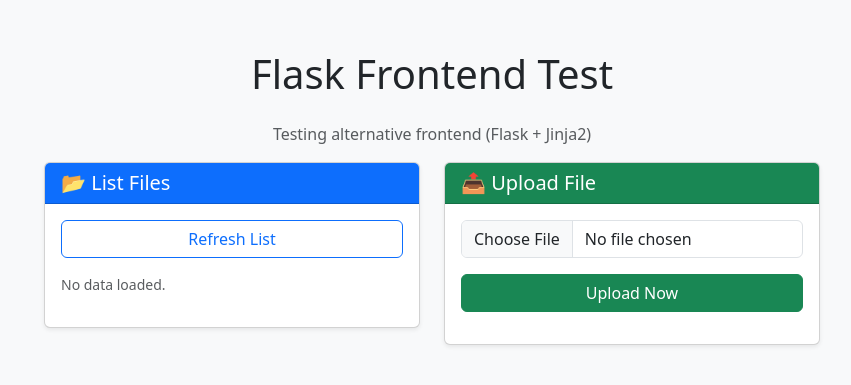
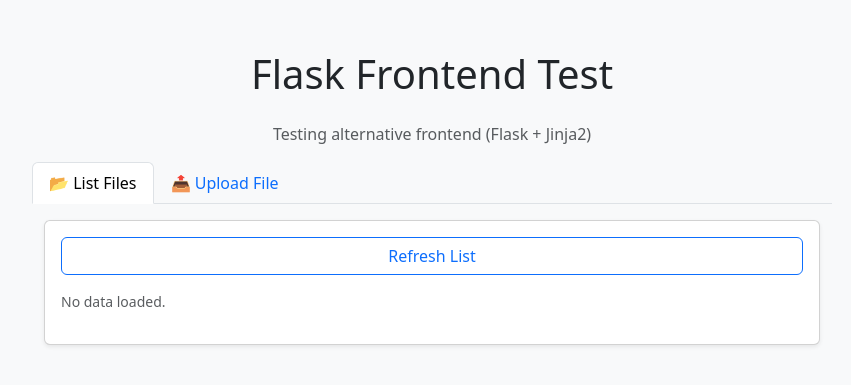
Before and after one commit to dougw99/multi-app, a Flask app: page / in a window 1280 px wide. Shown: the top 385 px of the page, without its empty margins (208-1059 px from the left). Run offline with Flask 3, Linux system fonts and the light colour scheme.

Commit message:
updated frontend2

```diff
--- a/frontend2/main.py
+++ b/frontend2/main.py
@@ -5,7 +5,7 @@
 app = Flask(__name__)
 
 # Configuration for backend URLs
-BACKEND_LIST_URL = "http://172.17.0.2:8001/list-files"
+BACKEND_LIST_URL = "http://172.17.0.4:8001/list-files"
 BACKEND_UPLOAD_URL = "http://172.17.0.3:8002/upload-file"
 
 @app.route("/")
--- a/frontend2/templates/index.html
+++ b/frontend2/templates/index.html
@@ -6,6 +6,7 @@
     <meta name="viewport" content="width=device-width, initial-scale=1">
     <title>Flask Frontend Test</title>
     <link rel="stylesheet" href="https://cdn.jsdelivr.net/npm/bootstrap@5.3.0/dist/css/bootstrap.min.css">
+    <script src="https://cdn.jsdelivr.net/npm/bootstrap@5.3.0/dist/js/bootstrap.bundle.min.js"></script>
     <style>
         body { padding-top: 50px; background-color: #f8f9fa; }
         .container { max-width: 800px; }
@@ -18,12 +19,21 @@
         <p class="text-center text-muted">Testing alternative frontend (Flask + Jinja2)</p>
 
         <div class="row">
+            <!-- Nav tabs -->
+            <ul class="nav nav-tabs mb-3" id="myTab" role="tablist">
+                <li class="nav-item" role="presentation">
+                    <button class="nav-link active" id="list-tab" data-bs-toggle="tab" data-bs-target="#list-pane" type="button" role="tab" aria-controls="list-pane" aria-selected="true">📂 List Files</button>
+                </li>
+                <li class="nav-item" role="presentation">
+                    <button class="nav-link" id="upload-tab" data-bs-toggle="tab" data-bs-target="#upload-pane" type="button" role="tab" aria-controls="upload-pane" aria-selected="false">📤 Upload File</button>
+                </li>
+            </ul>
+
+            <!-- Tab content -->
+            <div class="tab-content" id="myTabContent">
                 <!-- Tab 1: List Files -->
-            <div class="col-md-6">
+                <div class="tab-pane fade show active" id="list-pane" role="tabpanel" aria-labelledby="list-tab">
                     <div class="card shadow-sm">
-                    <div class="card-header bg-primary text-white">
-                        <h5 class="mb-0">📂 List Files</h5>
-                    </div>
                         <div class="card-body">
                             <button id="btn-list" class="btn btn-outline-primary w-100 mb-3">Refresh List</button>
                             <div id="list-container" class="small">
@@ -35,11 +45,8 @@
                 </div>
 
                 <!-- Tab 2: Upload File -->
-            <div class="col-md-6">
+                <div class="tab-pane fade" id="upload-pane" role="tabpanel" aria-labelledby="upload-tab">
                     <div class="card shadow-sm">
-                    <div class="card-header bg-success text-white">
-                        <h5 class="mb-0">📤 Upload File</h5>
-                    </div>
                         <div class="card-body">
                             <form id="upload-form">
                                 <div class="mb-3">
@@ -48,6 +55,7 @@
                                 <button type="submit" id="btn-upload" class="btn btn-success w-100">Upload Now</button>
                             </form>
                             <div id="upload-status" class="mt-3 small"></div>
+                        </div>
                     </div>
                 </div>
             </div>
```
Also changed, not shown: README.md, 1 other file. Lines whose indentation alone changed are shown as unchanged.
